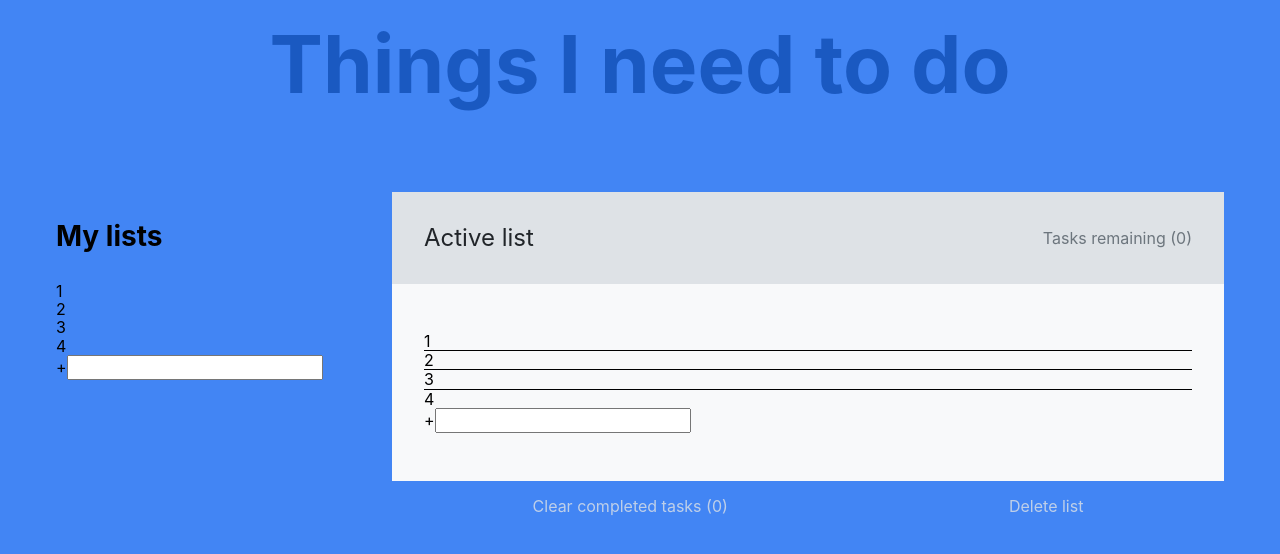
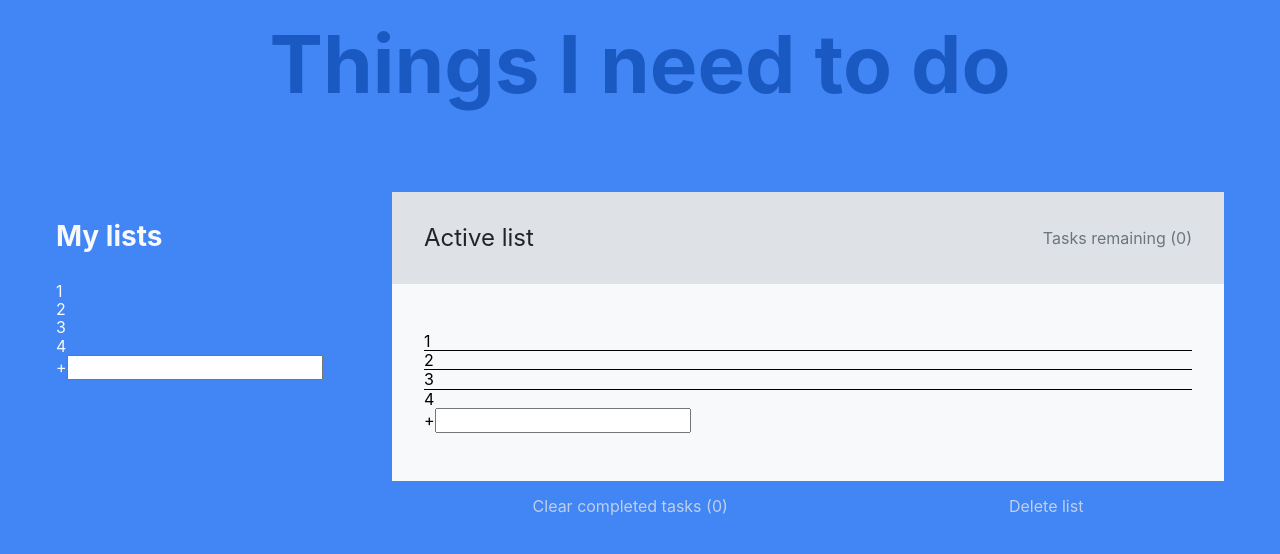
Before and after one commit to thexenons/todo-app, a React (Create React App) app: page / in a window 1280 px wide. Shown: the top 554 px of the page. Built offline with nearby package versions, Linux system fonts and the light colour scheme.

Commit message:
SidebarList adjust

```diff
--- /dev/null
+++ b/src/components/organisms/SidebarList/SidebarList.module.scss
@@ -0,0 +1,5 @@
+@import 'styles/tools/functions';
+
+.sidebarList {
+  color: color(text-light);
+}
--- a/src/components/organisms/SidebarList/index.tsx
+++ b/src/components/organisms/SidebarList/index.tsx
@@ -1,7 +1,8 @@
+import classes from './SidebarList.module.scss'
 import List from '@molecules/List'
 
 const SidebarList = (): JSX.Element => (
-  <aside>
+  <aside className={classes.sidebarList}>
     <h3>My lists</h3>
     <List />
   </aside>
```
